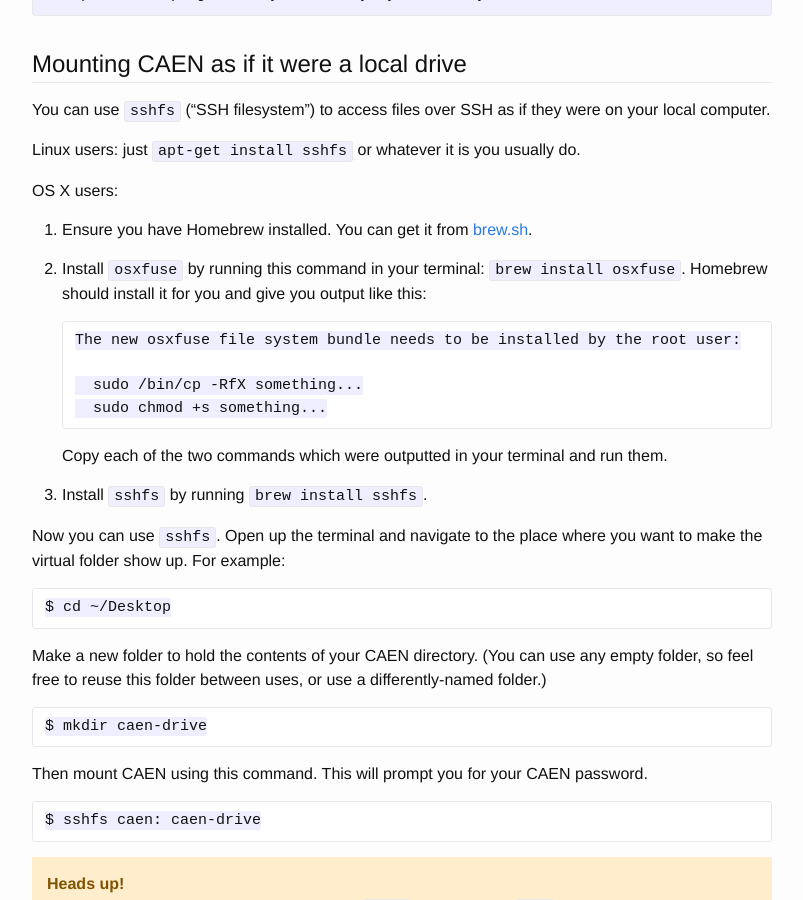
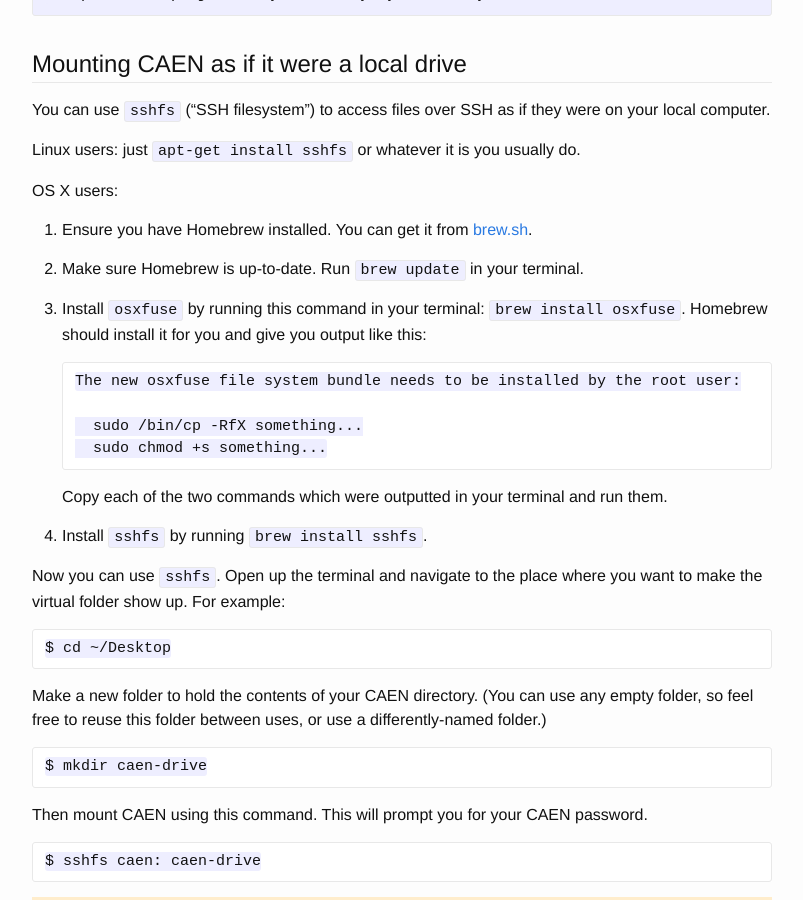
Before and after one commit to arxanas/how-to-survive-eecs-281, a Jekyll site: the page built from _posts/2014-01-12-dealing-with-caen.md, in a window 1280 px wide and 900 px high, scrolled down 1662 px. Shown: the whole window, without its empty margins (238-1041 px from the left). Built offline with Jekyll 4.4.1, drawn with Linux system fonts in a browser that asks for light colours.

Commit message:
Suggest that the user updates brew before continuing.

```diff
--- a/_posts/2014-01-12-dealing-with-caen.md
+++ b/_posts/2014-01-12-dealing-with-caen.md
@@ -104,7 +104,9 @@ OS X users:
  1. Ensure you have Homebrew installed. You can get it from
     [brew.sh](http://brew.sh).
 
- 2. Install `osxfuse` by running this command in your terminal: `brew install
+ 2. Make sure Homebrew is up-to-date. Run `brew update` in your terminal.
+
+ 3. Install `osxfuse` by running this command in your terminal: `brew install
     osxfuse`.  Homebrew should install it for you and give you output like
 this:
 
```
Also changed, not shown: other parts of _posts/2014-01-12-dealing-with-caen.md (+1 -1 lines).
